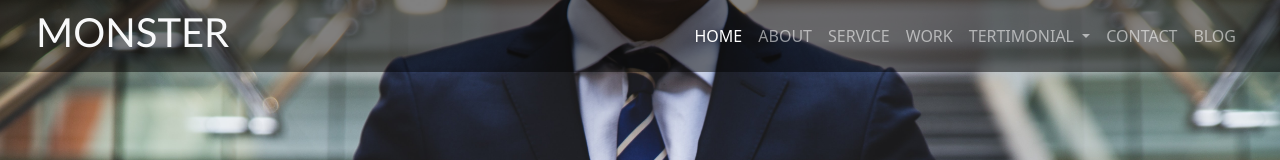
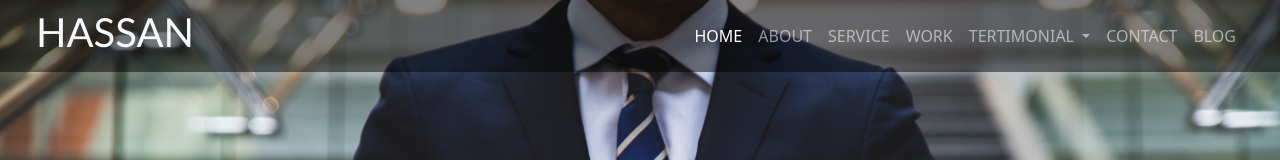
Before and after one commit to Hassan1298/My-Portfolio-Design, a plain HTML site: page index.html in a window 1280 px wide. Shown: the top 160 px of the page. Drawn offline with nearby package versions, Linux system fonts and the light colour scheme.

Commit message:
Update index.html

```diff
--- a/index.html
+++ b/index.html
@@ -31,7 +31,7 @@
                     <div class="container-fluid aniview slow" data-av-animation="animate__jello">
                         <p class="h1 text-light"
                             style="font-family:'Trebuchet MS', 'Lucida Sans Unicode', 'Lucida Grande', 'Lucida Sans', Arial, sans-serif;">
-                            MONSTER </p>
+                            HASSAN </p>
                         <button class="navbar-toggler" type="button" data-bs-toggle="collapse"
                             data-bs-target="#navbarSupportedContent" aria-controls="navbarSupportedContent"
                             aria-expanded="false" aria-label="Toggle navigation">
```
